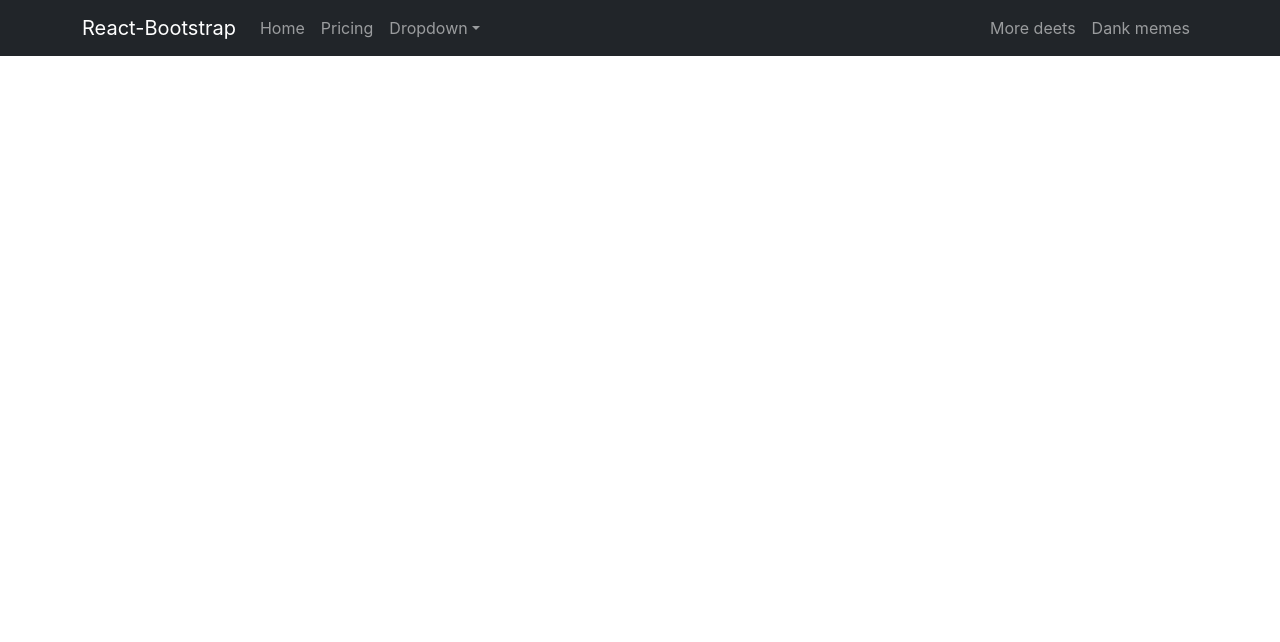
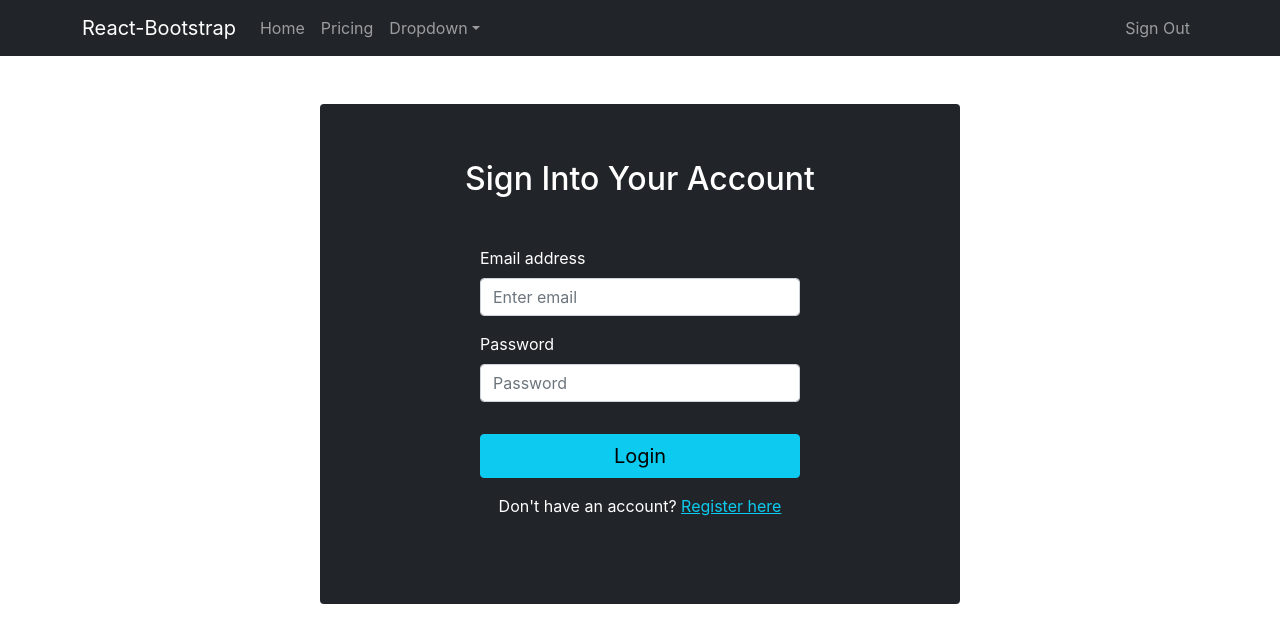
Before and after one commit to FayejAhamed/electronic-warehouse-client-side, a React (Create React App) app: page /login in a window 1280 px wide. Shown: the top 642 px of the page. Built offline with nearby package versions, Linux system fonts and the light colour scheme; no server answers.

Commit message:
firebase key change

```diff
--- a/package.json
+++ b/package.json
@@ -11,8 +11,10 @@
     "react": "^18.1.0",
     "react-bootstrap": "^2.3.1",
     "react-dom": "^18.1.0",
+    "react-firebase-hooks": "^5.0.3",
     "react-router-dom": "^6.3.0",
     "react-scripts": "5.0.1",
+    "react-toastify": "^9.0.1",
     "web-vitals": "^2.1.4"
   },
   "scripts": {
--- a/src/App.js
+++ b/src/App.js
@@ -3,6 +3,8 @@ import './App.css';
 import Header from './Pages/Shared/Header/Header';
 import { Route, Routes } from 'react-router-dom';
 import Home from './Pages/Home/Home/Home';
+import Login from './Pages/Login/Login/Login';
+import Register from './Pages/Login/Register/Register';
 
 function App() {
   return (
@@ -10,6 +12,8 @@ function App() {
       <Header></Header>
       <Routes>
         <Route path='/' element={<Home></Home>}></Route>
+        <Route path='/login' element={<Login></Login>}></Route>
+        <Route path='/register' element={<Register></Register>}></Route>
       </Routes>
     </div>
   );
--- a/src/Pages/Home/Home/Home.js
+++ b/src/Pages/Home/Home/Home.js
@@ -5,7 +5,6 @@ const Home = () => {
     return (
         <div>
             <Banner></Banner>
-            <h2>this is home component</h2>
         </div>
     );
 };
--- /dev/null
+++ b/src/Pages/Login/Login/Login.js
@@ -0,0 +1,56 @@
+import { signOut } from 'firebase/auth';
+import React from 'react';
+import { Button, Form } from 'react-bootstrap';
+import { useSignInWithEmailAndPassword } from 'react-firebase-hooks/auth';
+import { Link } from 'react-router-dom';
+import auth from '../../../firebase.init';
+import Loading from '../../Shared/Loading/Loading';
+
+const Login = () => {
+    const [signInWithEmailAndPassword, user, loading, error,] = useSignInWithEmailAndPassword(auth);
+
+    if (loading) {
+        return <Loading></Loading>
+    }
+    if (error) {
+        return (
+            <div>
+                <p>Error: {error.message}</p>
+            </div>
+        );
+    }
+
+
+    const handleSubmit = event => {
+        event.preventDefault();
+        const email = event.target.email.value;
+        const password = event.target.password.value;
+        signInWithEmailAndPassword(email, password);
+        console.log(user);
+
+    }
+    return (
+        <div className=' bg-dark py-5 w-50 mx-auto text-white my-5 rounded' style={{ height: '500px' }}>
+            <h2 className='mx-auto text-center text-bold mt-2 mb-5'>Sign Into Your Account</h2>
+            <Form onSubmit={handleSubmit} className='pb-5'>
+                <Form.Group className="mb-3 w-50 mx-auto " controlId="formBasicEmail">
+                    <Form.Label>Email address</Form.Label>
+                    <Form.Control type="email" name='email' placeholder="Enter email" />
+                </Form.Group>
+
+                <Form.Group className="mb-4 pb-2 w-50 mx-auto" controlId="formBasicPassword">
+                    <Form.Label>Password</Form.Label>
+                    <Form.Control type="password" name='password' placeholder="Password" />
+                </Form.Group>
+
+                <Button variant="info w-50 mx-auto d-block" className='' type="submit">
+                    <small className='fs-5 text-bold p-2'> Login</small>
+                </Button>
+                <p className='text-center mt-3'>Don't have an account? <Link className='text-info' to='/register'> Register here</Link></p>
+
+            </Form>
+        </div>
+    );
+};
+
+export default Login;
--- /dev/null
+++ b/src/Pages/Login/Register/Register.js
@@ -0,0 +1,47 @@
+import React from 'react';
+import { Button, Form } from 'react-bootstrap';
+import { useCreateUserWithEmailAndPassword } from 'react-firebase-hooks/auth';
+import auth from '../../../firebase.init';
+
+const Register = () => {
+    const [
+        createUserWithEmailAndPassword,
+        user,
+        loading,
+        error,
+      ] = useCreateUserWithEmailAndPassword(auth);
+
+    const handleSubmit = event =>{
+        event.preventDefault();
+        const email = event.target.email.value;
+        const password = event.target.password.value;
+        createUserWithEmailAndPassword(email, password);
+    }
+
+    return (
+        <div  className=' bg-dark py-5 w-50 mx-auto text-white my-5 rounded' style={{height:'500px'}}>
+            <h2 className='mx-auto text-center text-bold mt-2 mb-5'>Create a new account here</h2>
+            <Form onSubmit={handleSubmit}>
+                <Form.Group className="mb-3 w-50 mx-auto" controlId="formBasicEmail">
+                    <Form.Label>Your Name</Form.Label>
+                    <Form.Control type="name" name='name' placeholder="Enter name" required/>
+                </Form.Group>
+                <Form.Group className="mb-3 w-50 mx-auto" controlId="formBasicEmail">
+                    <Form.Label>Email address</Form.Label>
+                    <Form.Control type="email"name='email' placeholder="Enter email" required />
+                </Form.Group>
+
+                <Form.Group className="mb-4 pb-2 w-50 mx-auto" controlId="formBasicPassword">
+                    <Form.Label>Password</Form.Label>
+                    <Form.Control type="password" name='password' placeholder="Password" required/>
+                </Form.Group>
+
+                <Button variant="info w-50 mx-auto d-block" type="submit">
+                   <small className='fs-5 text-bold p-2 '>Register</small>
+                </Button>
+            </Form>
+        </div>
+    );
+};
+
+export default Register;
--- a/src/Pages/Shared/Header/Header.js
+++ b/src/Pages/Shared/Header/Header.js
@@ -1,8 +1,16 @@
+import { signOut } from 'firebase/auth';
 import React from 'react';
 import { Container, Nav, Navbar, NavDropdown } from 'react-bootstrap';
+import { useAuthState } from 'react-firebase-hooks/auth';
 import { Link } from 'react-router-dom';
+import auth from '../../../firebase.init';
 
 const Header = () => {
+  const [user, loading, error] = useAuthState(auth);
+  const handleSignOut = () => {
+    signOut(auth);
+    console.log('me')
+  }
   return (
     <div>
       <Navbar collapseOnSelect expand="lg" bg="dark" variant="dark">
@@ -11,7 +19,7 @@ const Header = () => {
           <Navbar.Toggle aria-controls="responsive-navbar-nav" />
           <Navbar.Collapse id="responsive-navbar-nav">
             <Nav className="me-auto">
-      <Nav.Link  href="#features">Home</Nav.Link>
+              <Nav.Link href="#features">Home</Nav.Link>
               <Nav.Link href="#pricing">Pricing</Nav.Link>
               <NavDropdown title="Dropdown" id="collasible-nav-dropdown">
                 <NavDropdown.Item href="#action/3.1">Action</NavDropdown.Item>
@@ -22,10 +30,14 @@ const Header = () => {
               </NavDropdown>
             </Nav>
             <Nav>
-      <Nav.Link href="#deets">More deets</Nav.Link>
-      <Nav.Link eventKey={2} href="#memes">
-        Dank memes
-      </Nav.Link>
+
+              {
+                user ?  <Nav.Link onClick={handleSignOut} as={Link} to='/login'>Sign Out</Nav.Link> :  <Nav.Link as={Link} to='/login'>Login</Nav.Link>
+
+              }
+
+
+
             </Nav>
           </Navbar.Collapse>
         </Container>
--- /dev/null
+++ b/src/Pages/Shared/Loading/Loading.js
@@ -0,0 +1,12 @@
+import React from 'react';
+import { Spinner } from 'react-bootstrap';
+
+const Loading = () => {
+    return (
+        <div className='w-100 d-flex justify-content-center align-items-center' style={{width: '600px', height:'600px'}}>
+            <Spinner animation="border" variant="info" />
+        </div>
+    );
+};
+
+export default Loading;
```
Also changed, not shown: 1 other file (tests, documents, lock files or other folders). Lines whose indentation alone changed are shown as unchanged.
